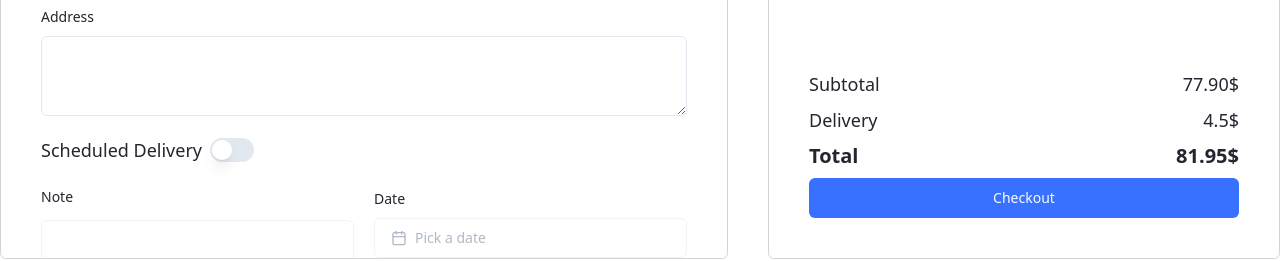
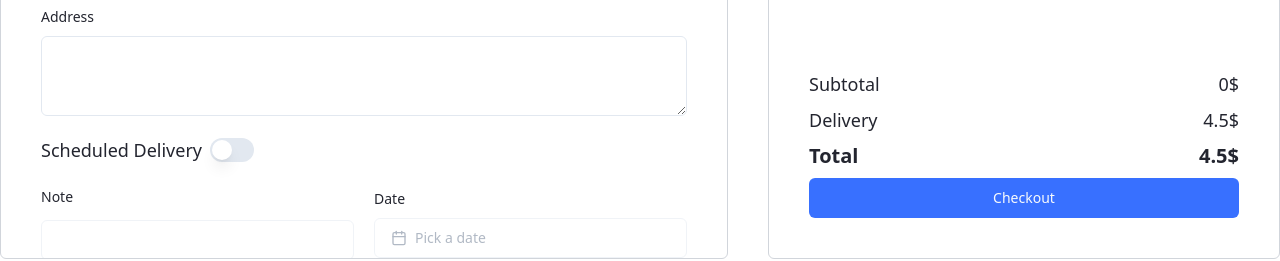
Before and after one commit to FaizulOsman/21-technet-redux, a React (Vite) app: page /checkout in a window 1280 px wide. Shown: the part 421-682 px from the top of the page. Built offline with nearby package versions, Linux system fonts and the light colour scheme.

Commit message:
feat: cart show in checkout page

```diff
--- a/src/pages/Checkout.tsx
+++ b/src/pages/Checkout.tsx
@@ -5,18 +5,13 @@ import { Label } from '@/components/ui/label';
 import { RadioGroup, RadioGroupItem } from '@/components/ui/radio-group';
 import { Switch } from '@/components/ui/switch';
 import { Textarea } from '@/components/ui/textarea';
-import { IProduct } from '@/types/globalTypes';
+import { useAppSelector } from '@/redux/hook';
 
 import { useState } from 'react';
 
 export default function Checkout() {
   const [scheduled, setScheduled] = useState<boolean>(false);
-
-  //! Dummy Data
-
-  const products: IProduct[] = [];
-
-  //! **
+  const { products, total } = useAppSelector((state) => state.cart);
 
   return (
     <div className="flex justify-center items-center h-[calc(100vh-80px)] gap-10 text-primary">
@@ -121,7 +116,7 @@ export default function Checkout() {
           <div className="space-y-2">
             <div className="flex justify-between text-lg">
               <p>Subtotal</p>
-              <p>77.90$</p>
+              <p>{total}$</p>
             </div>
             <div className="flex justify-between text-lg">
               <p>Delivery</p>
@@ -129,7 +124,7 @@ export default function Checkout() {
             </div>
             <div className="flex justify-between text-xl font-bold">
               <p>Total</p>
-              <p>81.95$</p>
+              <p>{total + 4.5}$</p>
             </div>
             <Button className="w-full">Checkout</Button>
           </div>
```
